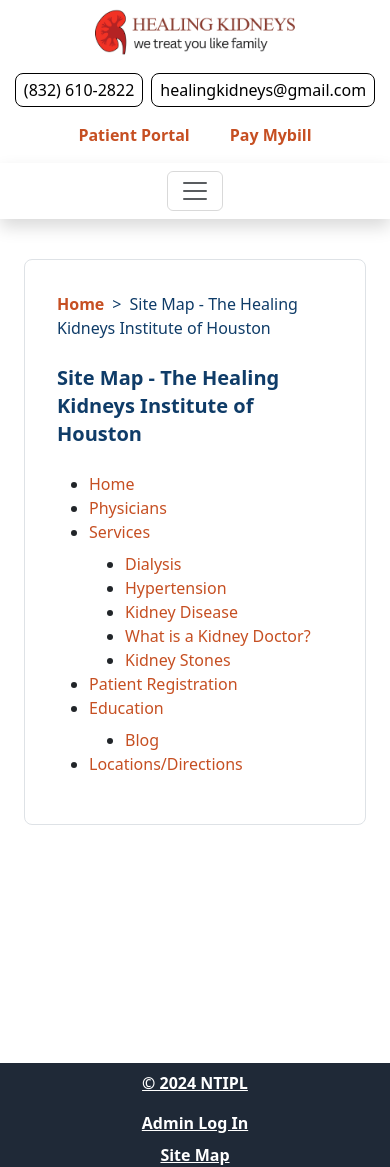
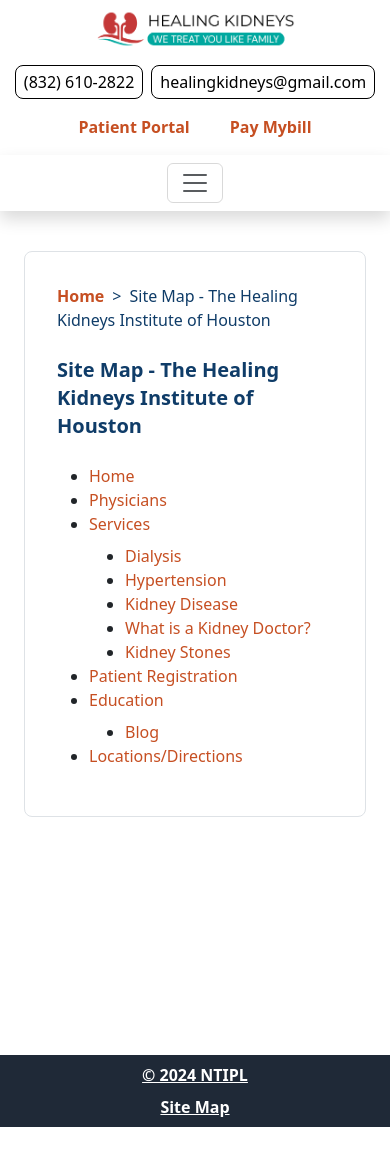
Before and after one commit to healingkidneys/Website, a React (Create React App) app: page /sitemap in a window 390 px wide. After the commit the page ends 1127 px from the top, so only its background shows below. Built offline with nearby package versions, Linux system fonts and the light colour scheme.

Commit message:
changed logo

```diff
--- a/public/index.html
+++ b/public/index.html
@@ -7,7 +7,7 @@
   <meta name="viewport" content="width=device-width, initial-scale=1" />
   <meta name="theme-color" content="#000000" />
   <meta name="description" content="North Houston, Woodlands, And Conroe's Trusted Comprehensive Kidney Care Provider Whenever You Need" />
-  <link rel="apple-touch-icon" href="%PUBLIC_URL%/favicon.ico" />
+  <link rel="apple-touch-icon" href="%PUBLIC_URL%/kidney.png" />
 
   <link rel="stylesheet" href="https://cdnjs.cloudflare.com/ajax/libs/font-awesome/6.0.0-beta3/css/all.min.css">
 
--- a/src/Components/Navbar.js
+++ b/src/Components/Navbar.js
@@ -88,7 +88,7 @@ const CustomNavbar = () => {
                             {/* Top Division for Logo */}
                             <div className="flex justify-center pt-2">
                                 <Image
-                                    src={require('../assets/HK.png')}
+                                    src={require('../assets/new_logo.png')}
                                     alt="Logo"
                                     width="200"
                                     height="80"
@@ -178,7 +178,7 @@ const CustomNavbar = () => {
                 <Container className="flex !justify-center md:!justify-between !important">
                     <Navbar.Brand as={Link} to="/" className="justify-start hidden md:flex">
                         <Image
-                            src={require('../assets/HK.png')}
+                            src={require('../assets/new_logo.png')}
                             alt="Logo"
                             width="200"
                             height="80"
--- a/src/Components/footer.js
+++ b/src/Components/footer.js
@@ -9,11 +9,8 @@ const Footer = () => {
                     <p className="font-bold mb-2 md:mb-0 underline md:pl-6">
                         © 2024 NTIPL
                     </p>
-                    <div className="flex flex-col md:flex-row space-x-0 md:pr-6 md:space-x-4 mt-2 md:mt-0">
-                        <a href="https://login.officite.com/auth?state=4b00feb0fab95d1da85634c97bf79bee&scope=openid%20email%20brand%20smbportalapi%20profile&response_type=code&approval_prompt=auto&redirect_uri=https%3A%2F%2Fsecure.officite.com%2Fsite%2Flogin&client_id=smbportalibc"
-                         target='_blank' rel="noreferrer" className="hover:underline  font-bold mb-2 md:mb-0" style={{ color: Colors.WhiteText }}>Admin Log In</a>
-                        <a href="/sitemap" className="hover:underline font-bold" style={{ color: Colors.WhiteText }}>Site Map</a>
-                    </div>
+                    <a href="/sitemap" className="hover:underline font-bold mb-2 md:mb-0" style={{ color: Colors.WhiteText }}>Site Map</a>
+
                 </div>
             </div>
         </footer>
```
Also changed, not shown: public/kidney.png, src/assets/new_logo.png (added).
